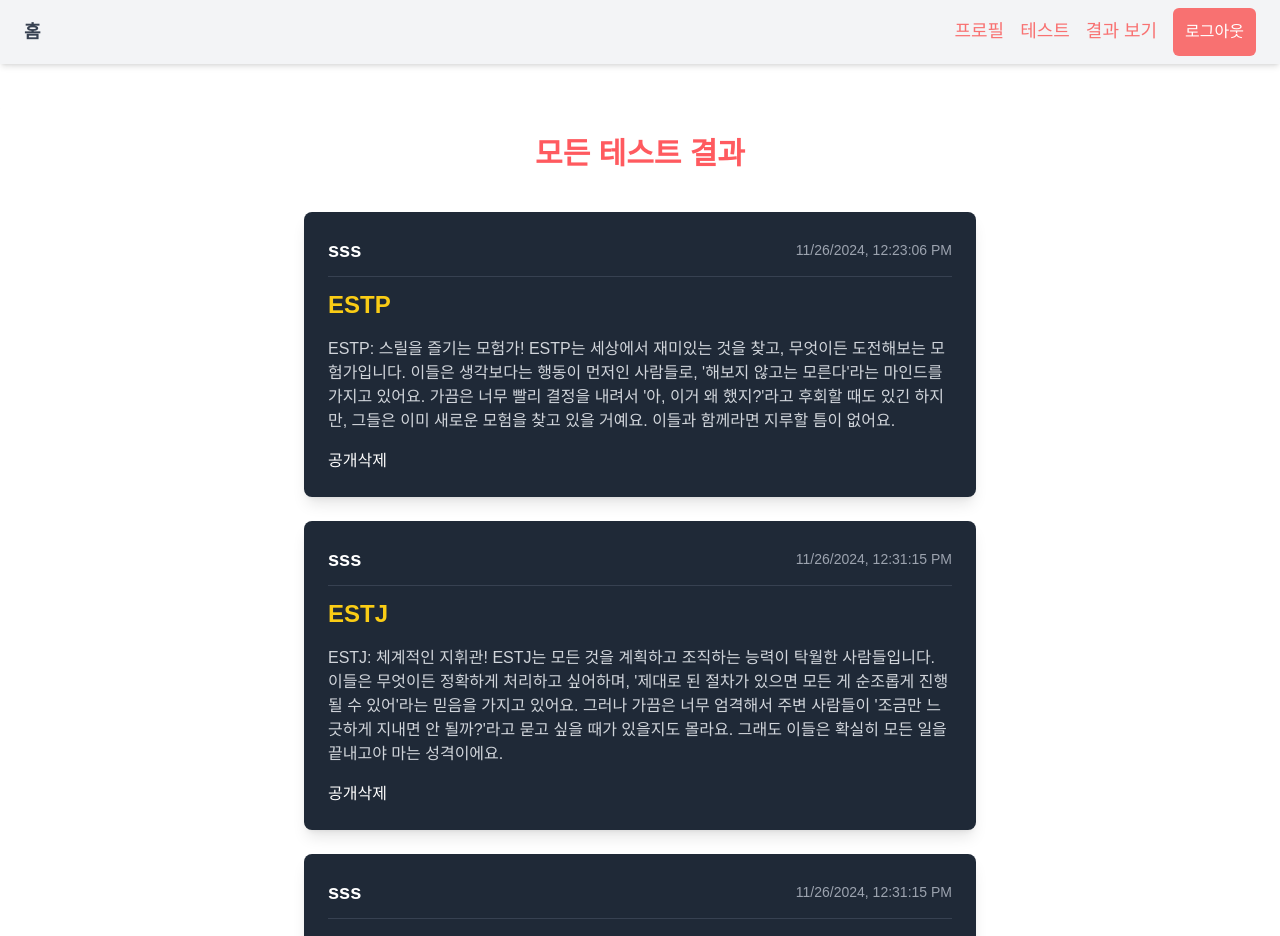
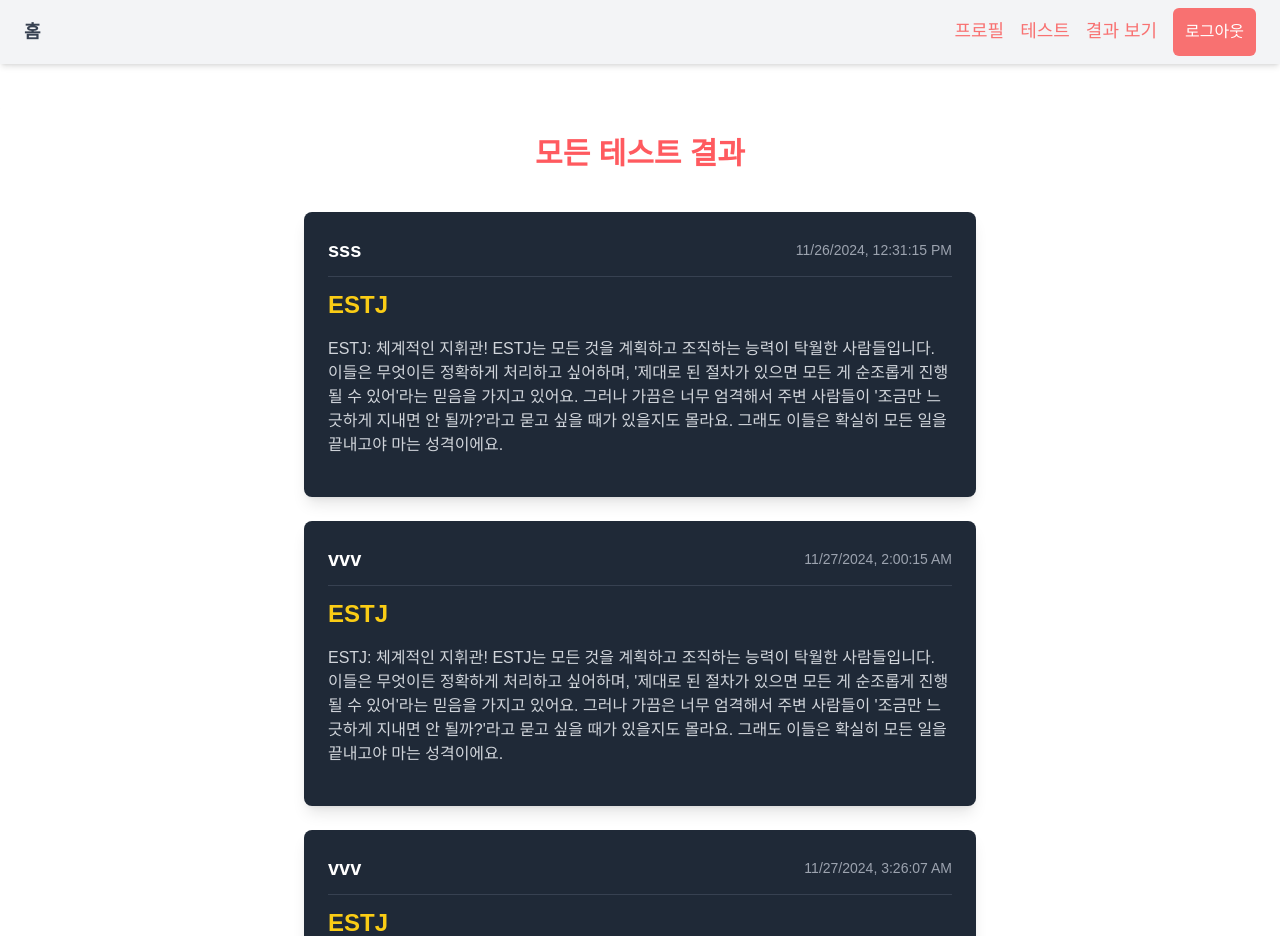
Before and after one commit to jinsil-kim/MBTI, a React (Vite) app: page /result in a window 1280 px wide. Shown: the top 936 px of the page. Built offline with nearby package versions, Linux system fonts and the light colour scheme; data requests are answered from the project's data file; sample sign-in values are in the browser's storage; a web font is replaced by a local one.

Commit message:
update: 비공개 공개 삭제 기능 추가

```diff
--- a/db.json
+++ b/db.json
@@ -1,14 +1,25 @@
 {
   "testResults": [
     {
+      "userId": "bbbb",
       "id": "4cf5",
       "result": "ESTP",
-      "visibility": true,
+      "visibility": false,
       "username": "sss",
       "createdAt": "2024-11-26T12:23:06.910Z",
       "description": "ESTP: 스릴을 즐기는 모험가! ESTP는 세상에서 재미있는 것을 찾고, 무엇이든 도전해보는 모험가입니다. 이들은 생각보다는 행동이 먼저인 사람들로, '해보지 않고는 모른다'라는 마인드를 가지고 있어요. 가끔은 너무 빨리 결정을 내려서 '아, 이거 왜 했지?'라고 후회할 때도 있긴 하지만, 그들은 이미 새로운 모험을 찾고 있을 거예요. 이들과 함께라면 지루할 틈이 없어요."
     },
     {
+      "userId": "wlstlf",
+      "id": "30a2",
+      "result": "ESTJ",
+      "visibility": false,
+      "username": "sss",
+      "createdAt": "2024-11-26T12:31:15.672Z",
+      "description": "ESTJ: 체계적인 지휘관! ESTJ는 모든 것을 계획하고 조직하는 능력이 탁월한 사람들입니다. 이들은 무엇이든 정확하게 처리하고 싶어하며, '제대로 된 절차가 있으면 모든 게 순조롭게 진행될 수 있어'라는 믿음을 가지고 있어요. 그러나 가끔은 너무 엄격해서 주변 사람들이 '조금만 느긋하게 지내면 안 될까?'라고 묻고 싶을 때가 있을지도 몰라요. 그래도 이들은 확실히 모든 일을 끝내고야 마는 성격이에요."
+    },
+    {
+      "userId": "wlstlf",
       "id": "30a2",
       "result": "ESTJ",
       "visibility": true,
@@ -17,11 +28,48 @@
       "description": "ESTJ: 체계적인 지휘관! ESTJ는 모든 것을 계획하고 조직하는 능력이 탁월한 사람들입니다. 이들은 무엇이든 정확하게 처리하고 싶어하며, '제대로 된 절차가 있으면 모든 게 순조롭게 진행될 수 있어'라는 믿음을 가지고 있어요. 그러나 가끔은 너무 엄격해서 주변 사람들이 '조금만 느긋하게 지내면 안 될까?'라고 묻고 싶을 때가 있을지도 몰라요. 그래도 이들은 확실히 모든 일을 끝내고야 마는 성격이에요."
     },
     {
-      "id": "30a2",
+      "userId": "wlstlf",
+      "id": "44fe",
+      "result": "INFP",
+      "visibility": false,
+      "username": "vvv",
+      "createdAt": "2024-11-27T01:59:36.823Z",
+      "description": "INFP: 현실에서 방황하는 시인! INFP는 세상의 아름다움과 인간의 감정에 대해 깊이 생각하는 사람들입니다. 이들은 항상 자신의 마음속에서 새로운 시나 시를 짓고 있으며, 세상의 모든 슬픔과 기쁨을 시적으로 표현하고 싶어해요. 하지만 가끔은 현실과 약간 동떨어진 곳에 머무를 때가 있어서 '지금 내가 이걸 왜 하고 있지?'라고 스스로에게 묻곤 해요. 그럼에도 불구하고 이들은 정말 따뜻한 마음을 가진 친구들이에요."
+    },
+    {
+      "userId": "wlstlf",
+      "id": "4b76",
       "result": "ESTJ",
       "visibility": true,
-      "username": "sss",
-      "createdAt": "2024-11-26T12:31:15.672Z",
+      "username": "vvv",
+      "createdAt": "2024-11-27T02:00:15.247Z",
+      "description": "ESTJ: 체계적인 지휘관! ESTJ는 모든 것을 계획하고 조직하는 능력이 탁월한 사람들입니다. 이들은 무엇이든 정확하게 처리하고 싶어하며, '제대로 된 절차가 있으면 모든 게 순조롭게 진행될 수 있어'라는 믿음을 가지고 있어요. 그러나 가끔은 너무 엄격해서 주변 사람들이 '조금만 느긋하게 지내면 안 될까?'라고 묻고 싶을 때가 있을지도 몰라요. 그래도 이들은 확실히 모든 일을 끝내고야 마는 성격이에요."
+    },
+    {
+      "userId": "wlstlf",
+      "id": "4c04",
+      "result": "ESTJ",
+      "visibility": true,
+      "username": "vvv",
+      "createdAt": "2024-11-27T03:26:07.864Z",
+      "description": "ESTJ: 체계적인 지휘관! ESTJ는 모든 것을 계획하고 조직하는 능력이 탁월한 사람들입니다. 이들은 무엇이든 정확하게 처리하고 싶어하며, '제대로 된 절차가 있으면 모든 게 순조롭게 진행될 수 있어'라는 믿음을 가지고 있어요. 그러나 가끔은 너무 엄격해서 주변 사람들이 '조금만 느긋하게 지내면 안 될까?'라고 묻고 싶을 때가 있을지도 몰라요. 그래도 이들은 확실히 모든 일을 끝내고야 마는 성격이에요."
+    },
+    {
+      "userId": "wlstlf",
+      "id": "23dc",
+      "result": "ESTJ",
+      "visibility": false,
+      "username": "스무살김폴스",
+      "createdAt": "2024-11-27T03:56:16.056Z",
+      "description": "ESTJ: 체계적인 지휘관! ESTJ는 모든 것을 계획하고 조직하는 능력이 탁월한 사람들입니다. 이들은 무엇이든 정확하게 처리하고 싶어하며, '제대로 된 절차가 있으면 모든 게 순조롭게 진행될 수 있어'라는 믿음을 가지고 있어요. 그러나 가끔은 너무 엄격해서 주변 사람들이 '조금만 느긋하게 지내면 안 될까?'라고 묻고 싶을 때가 있을지도 몰라요. 그래도 이들은 확실히 모든 일을 끝내고야 마는 성격이에요."
+    },
+    {
+      "id": "fc58",
+      "userId": "vvvv",
+      "result": "ESTJ",
+      "visibility": true,
+      "username": "vvv",
+      "createdAt": "2024-11-27T04:12:07.224Z",
       "description": "ESTJ: 체계적인 지휘관! ESTJ는 모든 것을 계획하고 조직하는 능력이 탁월한 사람들입니다. 이들은 무엇이든 정확하게 처리하고 싶어하며, '제대로 된 절차가 있으면 모든 게 순조롭게 진행될 수 있어'라는 믿음을 가지고 있어요. 그러나 가끔은 너무 엄격해서 주변 사람들이 '조금만 느긋하게 지내면 안 될까?'라고 묻고 싶을 때가 있을지도 몰라요. 그래도 이들은 확실히 모든 일을 끝내고야 마는 성격이에요."
     }
   ]
--- a/src/components/TestResultItem.jsx
+++ b/src/components/TestResultItem.jsx
@@ -1,12 +1,48 @@
+import { useState } from "react";
+import {
+  deleteTestResult,
+  updateTestResultVisibility,
+} from "../api/testResult";
 
-const TestResultItem = ({ results }) => {
+const TestResultItem = ({ results, onUpdate, currentUser }) => {
   const { username, description, createdAt, result, visibility, userId } =
     results;
-  const currentUser = JSON.parse(localStorage.getItem("user"));
+  console.log("visibility", visibility);
 
-  const isLogin = currentUser?.id === userId;
+  const isLogin = currentUser?.userId === userId;
 
+  const [loading, setLoading] = useState(false);
 
+  const handleToggleVisibility = async () => {
+    setLoading(true);
+    try {
+      const updatedVisibility = !visibility;
+
+      //서버 visibility 상태 업데이트
+      await updateTestResultVisibility(results.id, updatedVisibility);
+
+      //프론트엔드 visibility 상태 업데이트
+      onUpdate(results.id, updatedVisibility);
+    } catch (error) {
+      console.error(error.message);
+    } finally {
+      setLoading(false);
+    }
+  };
+
+  const handleDelete = async () => {
+    setLoading(true);
+    try {
+      //서버 삭제 상태 업데이트
+      await deleteTestResult(results.id);
+      //프론트엔드 삭제 상태 업데이트
+      onUpdate(results.id);
+    } catch (error) {
+      console.error(error.message);
+    } finally {
+      setLoading(false);
+    }
+  };
 
   return (
     <div className="p-6 bg-gray-800 rounded-lg shadow-lg text-white">
@@ -18,8 +54,15 @@ const TestResultItem = ({ results }) => {
       </div>
       <p className="text-2xl font-bold text-yellow-400 mb-4">{result}</p>
       <p className="text-base text-gray-300 mb-4">{description}</p>
-      <button>{visibility ? "공개" : "비공개"}</button>
-      <button>삭제</button>
+
+      {isLogin && (
+        <div className="flex justify-between">
+          <button onClick={handleToggleVisibility}>
+            {visibility ? "비공개" : "공개"}
+          </button>
+          <button onClick={handleDelete}>삭제</button>
+        </div>
+      )}
     </div>
   );
 };
--- a/src/components/TestResultList.jsx
+++ b/src/components/TestResultList.jsx
@@ -1,12 +1,50 @@
 import TestResultItem from "./TestResultItem";
 
-const TestResultList = ({ results }) => {
-  console.log("results22", results);
+const TestResultList = ({ results, setResult }) => {
+  const currentUser = JSON.parse(localStorage.getItem("user"));
+
+  // const updateVisibility = (id, updatedVisibility) => {
+  //   setResult((prev) =>
+  //     prev.map((item) =>
+  //       item.id === id ? { ...item, visibility: updatedVisibility } : item
+  //     )
+  //   );
+  // };
+
+  // const deleteResult = (id) => {
+  //   setResult((prev) => prev.filter((item) => item.id !== id));
+  // };
+
+  const handleUpdate = (id, updatedResult) => {
+    if (updatedResult === null) {
+      // 삭제된 결과 제거
+      setResult((prevResults) =>
+        prevResults.filter((result) => result.id !== id)
+      );
+    } else {
+      // 상태 갱신
+      setResult((prevResults) =>
+        prevResults.map((result) => (result.id === id ? updatedResult : result))
+      );
+    }
+  };
+
   return (
     <div className="space-y-6">
-      {results.map((item) => {
-        return <TestResultItem key={item.id} results={item} />;
-      })}
+      {results
+        .filter(
+          (result) => result.visibility || result.userId === currentUser.userId
+        )
+        .map((item) => {
+          return (
+            <TestResultItem
+              key={item.id}
+              results={item}
+              currentUser={currentUser}
+              onUpdate={handleUpdate}
+            />
+          );
+        })}
     </div>
   );
 };
--- a/src/pages/TestPage.jsx
+++ b/src/pages/TestPage.jsx
@@ -16,7 +16,7 @@ const TestPage = () => {
     setResult(mbtiResult);
     try {
       const res = await createTestResult({
-        userId: user.id,
+        userId: user.userId,
         result: mbtiResult,
         visibility: true,
         username: user.nickname,
@@ -37,7 +37,7 @@ const TestPage = () => {
   };
 
   const handleNavigateToResults = () => {
-    navigate("/results");
+    navigate("/result");
   };
 
   return (
@@ -48,7 +48,7 @@ const TestPage = () => {
             <h1 className="text-3xl font-bold text-primary-color mb-6">
               MBTI 테스트 테스트
             </h1>
-            <TestForm onSubmit={handleTestSubmit} a={"a"} />
+            <TestForm onSubmit={handleTestSubmit} />
           </>
         ) : (
           <>
--- a/src/pages/TestResult.jsx
+++ b/src/pages/TestResult.jsx
@@ -23,7 +23,7 @@ const TestResult = () => {
         <h1 className="text-3xl font-bold text-primary-color mb-10 text-center">
           모든 테스트 결과
         </h1>
-        <TestResultList results={results} />
+        <TestResultList results={results} setResults={setResults} />
       </div>
     </div>
   );
--- a/src/utils/mbtiCalaulator.js
+++ b/src/utils/mbtiCalaulator.js
@@ -30,6 +30,8 @@ export const mbtiDescriptions = {
   ISFP: "ISFP: 예술적 영혼을 가진 자유로운 영혼! ISFP는 삶을 예술적으로 표현하고 싶어하는 사람들입니다. 이들은 항상 자신의 감정과 경험을 창의적인 방법으로 표현하며, '삶은 예술이다'라는 믿음을 가지고 있어요. 그러나 가끔은 너무 자유로워서 계획이 없을 때가 많아요. 하지만 그들은 언제나 자신만의 방식으로 세상을 아름답게 만듭니다.",
 
   INTP: "INTP: 세상의 진리를 탐구하는 철학자! INTP는 항상 새로운 아이디어와 이론을 탐구하는 사람들입니다. 이들은 '왜?'라는 질문을 끊임없이 던지며, 세상의 모든 것을 논리적으로 이해하려고 해요. 그러나 가끔은 너무 생각에 빠져서 현실과 동떨어질 때가 있어요. 그래도 이들의 지식과 통찰력은 언제나 놀라움을 줍니다.",
+
+  ENTP: "ENTP: 발명가 정신이 넘치는 도전가! ENTP는 항상 새로운 아이디어를 탐구하고 창의적인 해결책을 찾는 사람들입니다. 이들은 '틀에 박힌 사고'를 거부하며, 세상에 존재하지 않았던 무언가를 만들어내는 데에 큰 기쁨을 느껴요. '이게 진짜 가능할까?'라는 질문에 답을 찾는 과정 자체를 즐기며, 항상 도전정신으로 가득 차 있어요. 하지만 가끔은 너무 많은 아이디어를 동시에 시도하려다 보니 끝맺음이 부족할 때도 있답니다. 그래도 이들과 함께라면 항상 재미있고 흥미로운 모험을 경험할 수 있어요.",
 };
 
 export const calculateMBTI = (answers) => {
```
Also changed, not shown: src/api/testResult.js (+28 -7 lines).
